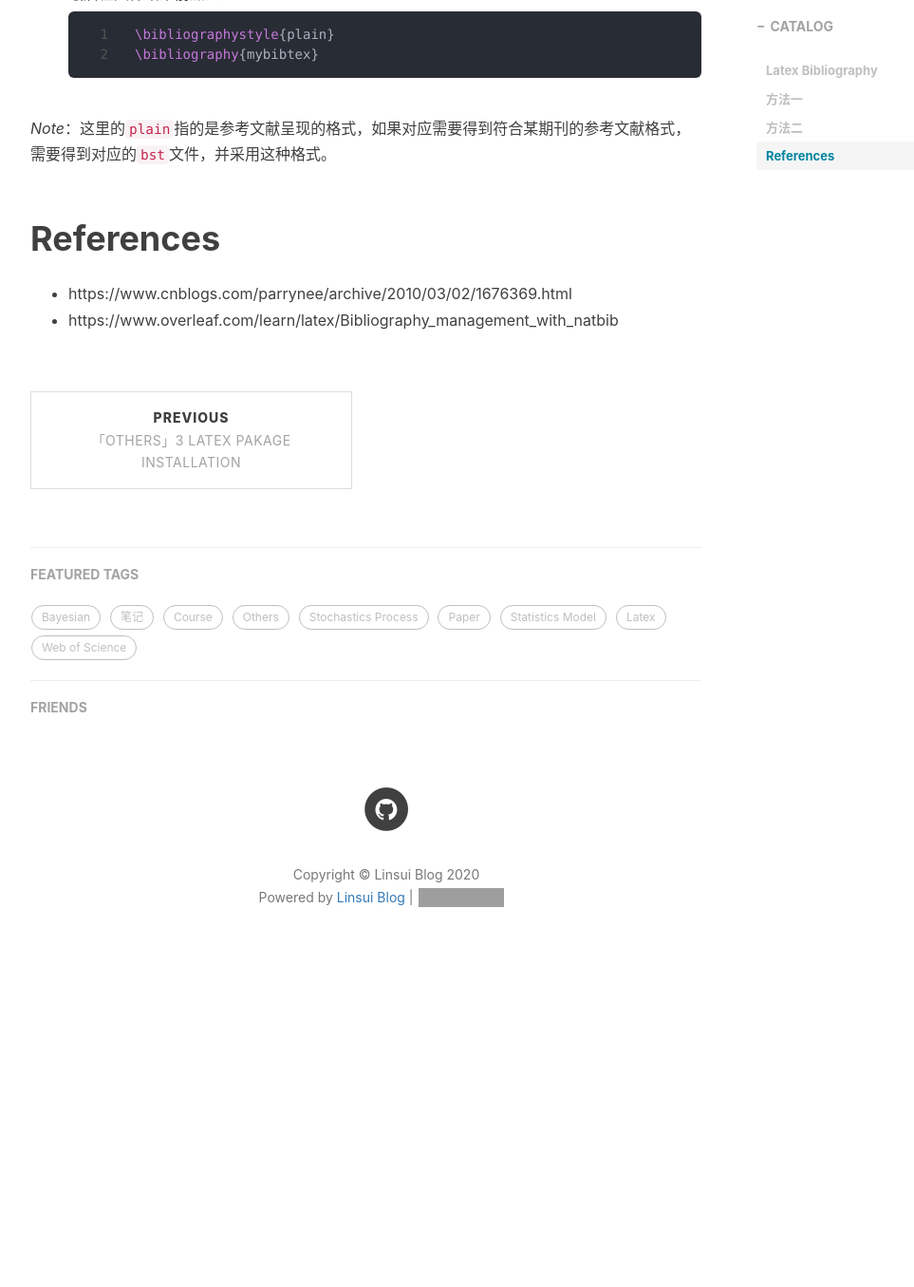
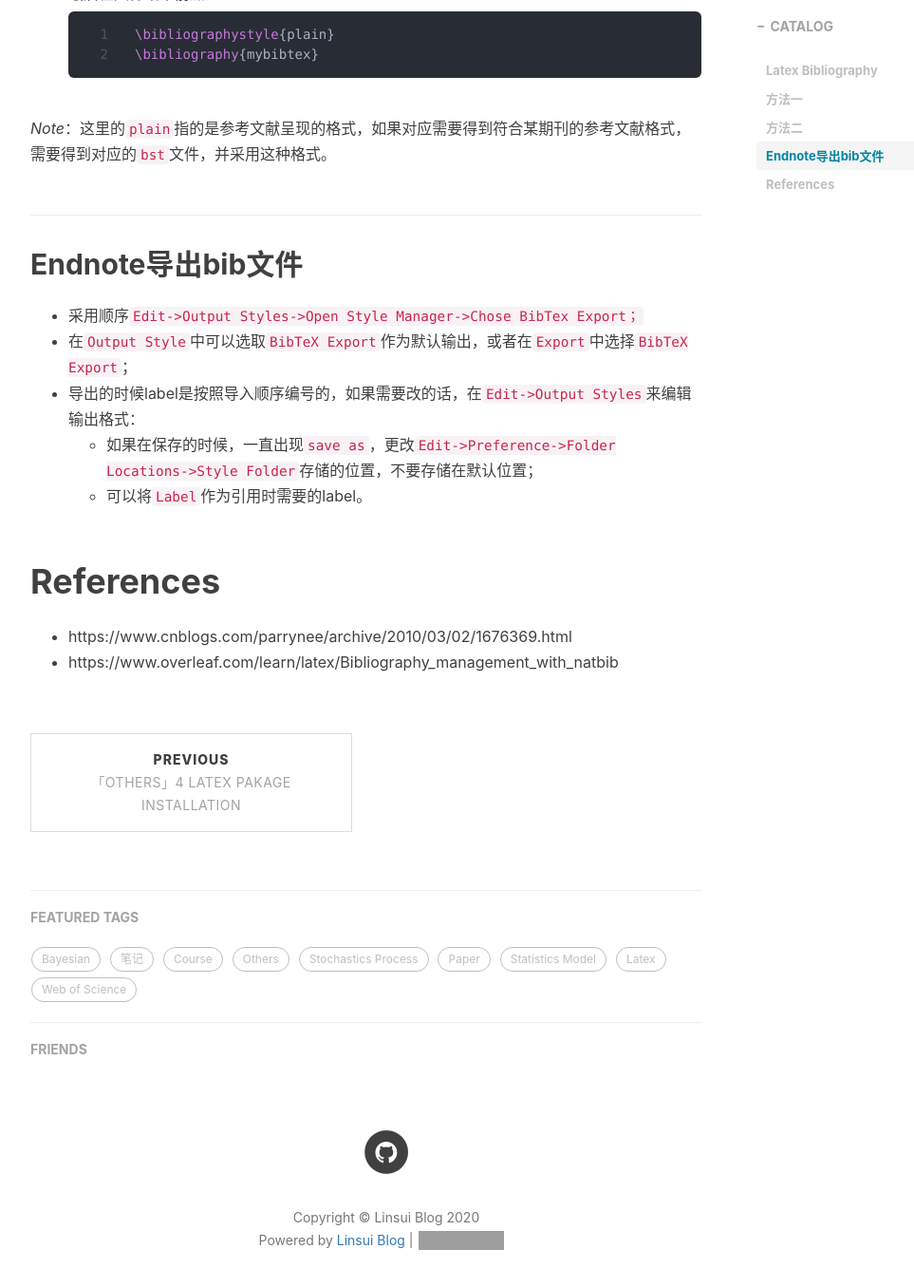
Before and after one commit to denglinsui/denglinsui.github.io, a Jekyll site: the page built from _posts/read_others/2020-08-15-others-05-Latex-Bibliography.md, in a window 1280 px wide and 1400 px high, scrolled down 1174 px. Shown: the top 1355 px of the window at 95% size, without its empty margins (233-1196 px from the left). Built offline with Jekyll 4.4.1, drawn with Linux system fonts in a browser that asks for light colours; nearby versions of some CDN libraries; comment, search, counter and statistics services are not loaded; before the commit the page ends 2223 px from its top, so only the background shows below that; grey boxes are pictures that could not be loaded.

Commit message:
Add something about latex

```diff
--- a/_posts/read_others/2020-08-15-others-05-Latex-Bibliography.md
+++ b/_posts/read_others/2020-08-15-others-05-Latex-Bibliography.md
@@ -44,6 +44,14 @@ tags:
 
 *Note*：这里的`plain`指的是参考文献呈现的格式，如果对应需要得到符合某期刊的参考文献格式，需要得到对应的`bst`文件，并采用这种格式。
 
+## Endnote导出bib文件
+
+- 采用顺序`Edit->Output Styles->Open Style Manager->Chose BibTex Export；`
+- 在`Output Style`中可以选取`BibTeX Export`作为默认输出，或者在`Export`中选择`BibTeX Export`；
+- 导出的时候label是按照导入顺序编号的，如果需要改的话，在`Edit->Output Styles`来编辑输出格式：
+  - 如果在保存的时候，一直出现`save as`，更改`Edit->Preference->Folder Locations->Style Folder`存储的位置，不要存储在默认位置；
+  - 可以将`Label`作为引用时需要的label。
+
 # References
 
 - https://www.cnblogs.com/parrynee/archive/2010/03/02/1676369.html
```
Also changed, not shown: _posts/read_others/2020-08-15-others-04-Latex-Package-Installation.md (+2 -2 lines).
